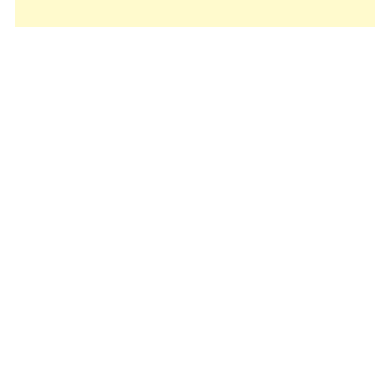
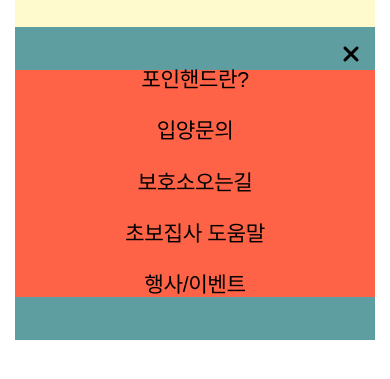
Before and after one commit to sysy0313/pawinhand_2023, a plain HTML site: page index.html in a window 390 px wide. Both pictures are taken after a click on the link 355 px from the left and 50 px from the top of the page. Shown: the part 73-452 px from the top of the page. Drawn offline with Linux system fonts and the light colour scheme.

Commit message:
모바일 숨기고 나타내기, css, js

```diff
--- a/index.html
+++ b/index.html
@@ -3,8 +3,11 @@
 <head>
     <meta charset="UTF-8">
     <meta name="viewport" content="width=device-width, initial-scale=1.0">
+    <meta name="keywords" content="">
+    <meta name="description" content="">
     <title>포인핸드</title>
     <!-- 외부스타일시트 -->
+    <link rel="stylesheet" href="https://cdnjs.cloudflare.com/ajax/libs/font-awesome/6.4.0/css/all.min.css">
     <link rel="stylesheet" href="./styles/reset.css">
     <link rel="stylesheet" href="./styles/style.css">
     <link rel="stylesheet" href="./styles/responsive.css">
@@ -16,7 +19,7 @@
     <header>
         <h1><a href="#"><img src="#" alt="포인핸드"></a></h1>
         <nav>
-            <ul>
+            <ul><!-- 태블릿, 데스크탑 메인메뉴 -->
                 <li><a href="#">포인핸드란?</a></li>
                 <li><a href="#">입양문의</a></li>
                 <li><a href="#">보호소오는길</a></li>
@@ -24,12 +27,22 @@
                 <li><a href="#">행사/이벤트</a></li>
             </ul>
             <a href="#" class="m_nav">
-                <span></span>
-                <span></span>
-                <span></span>
+                <span></span><span></span><span></span>
             </a>
         </nav>
-
+        <div class="m_nav_open">
+            <button id="close" type="button" title="모바일메뉴닫기">
+                <i class="fa-solid fa-xmark"></i>
+            </button>
+            <ul><!-- 모바일 메인메뉴 -->
+                <li><a href="#">포인핸드란?</a></li>
+                <li><a href="#">입양문의</a></li>
+                <li><a href="#">보호소오는길</a></li>
+                <li><a href="#">초보집사 도움말</a></li>
+                <li><a href="#">행사/이벤트</a></li>
+            </ul>
+        <!-- </div> -->
     </header>
+    <script src="./script/script.js"></script>
 </body>
 </html>
--- /dev/null
+++ b/script/script.js
@@ -0,0 +1,29 @@
+//1. 모바일 메뉴 숨기기
+// 객체 = 모바일 메뉴 m_nav_open
+// 객체.속성 style.display = 'none'
+// ------------------------
+//2. 햄버거 메뉴 m_nav 클릭 시 모바일 메뉴 보이기
+// 객체 = 햄버거 메뉴 m_nav , 모바일메뉴 m_nav_open
+// 속성 = style.display = 'block'
+// 이벤트 = (햄버거)클릭  /이벤트는 사용자와상호작용하는것
+// 메서드 = 실행함수
+// ---------------------------
+//3. 엑스 버튼 클릭 시 모바일 메뉴 숨기기
+// 객체 = 엑스버튼close , 모바일메뉴 m_nav_open
+// ->변수 3개 만들어야 함
+// 변수생성
+const mNav = document.querySelector('.m_nav');
+const mNavOpen = document.querySelector('.m_nav_open');
+const closeBtn = document.querySelector('#close');
+// 출력확인 에러메시지 또는 null, undefined 주의하기!!
+console.log(mNav, mNavOpen, closeBtn);
+// 1. 모바일 메뉴 숨기기
+mNavOpen.style.display = 'none';/* 자바스크립트의 명령하는css가 우선순위가 가장 높음 */
+// 2. 햄버거 메뉴 클릭 시 모바일 메뉴 보이기
+mNav.addEventListener('click', function(){ //햄버거 메뉴 클릭시,(객체.메서드(이벤트,함수))
+    mNavOpen.style.display = 'block'; //모바일메뉴보이기(객체.속성.속성='값')
+})
+// 3. 닫기 버튼 누르면 사라짐
+closeBtn.addEventListener('click', function(){ //닫기 버튼을 클릭했을 때
+    mNavOpen.style.display = 'none'; //모바일 메뉴를 숨긴다
+})
--- a/styles/responsive.css
+++ b/styles/responsive.css
@@ -21,4 +21,5 @@ width 값 기준으로 설정해서 자연스러운 반응형 웹을 설계한
     header nav .m_nav span:nth-child(1) {}
     header nav .m_nav span:nth-child(2) {}
     header nav .m_nav span:nth-child(3) {}
+    header .m_nav_open {display:block;}
 }/* 900 end */
--- a/styles/style.css
+++ b/styles/style.css
@@ -3,6 +3,7 @@ header {
     background:lemonchiffon;
     max-width:1160px; height:100px; margin:0 auto;
     display:flex; flex-flow:row nowrap; justify-content:space-between; align-items:center;
+    position:relative;
 }
 header h1 {
     background:pink;
@@ -21,3 +22,16 @@ header nav ul li a {
 }
 /* 모바일 메뉴 - 데스크탑에서 숨기기 */
 header nav .m_nav {display:none;}
+/* m_nav_open */
+header .m_nav_open {
+    background:cadetblue;
+    position:absolute; top:100px;
+    width:100%; padding:43px 0;
+    display:none;
+}
+header .m_nav_open #close {position:absolute; right:15px; top:15px;background:none;}
+header .m_nav_open #close .fa-xmark{font-size:24px;}
+header .m_nav_open ul {background:tomato;}
+header .m_nav_open ul li {margin-bottom:30px; text-align:center;}
+header .m_nav_open ul li:last-child {margin-bottom:0;}
+header .m_nav_open ul li a {font-size:1.333rem; letter-spacing:-0.02em;}
```
